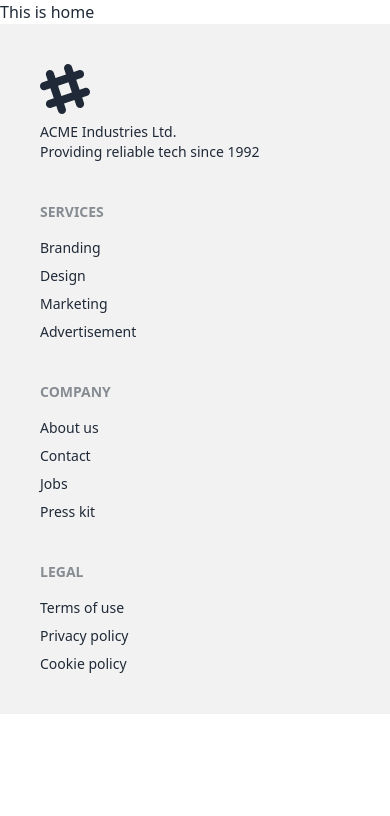
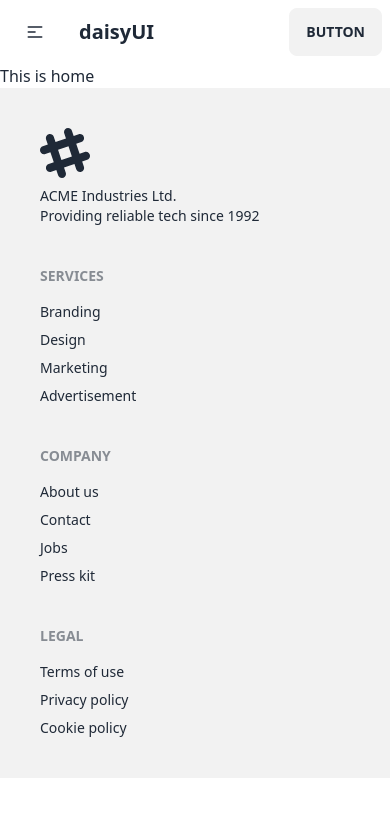
Before and after one commit to Jahid2121/react-career-hub, a React (Vite) app: page / in a window 390 px wide. Shown: the top 816 px of the page. Built offline with nearby package versions, Linux system fonts and the light colour scheme.

Commit message:
Added 5 navlink to Header component

```diff
--- /dev/null
+++ b/src/components/Header/Header.jsx
@@ -0,0 +1,69 @@
+import { NavLink } from "react-router-dom";
+
+const Header = () => {
+    const links = <>
+     <li>
+
+              <NavLink to="/">Home</NavLink>
+            </li>
+
+            <li>
+              <NavLink to="/jobs">Jobs</NavLink>
+            </li>
+            <li>
+                <NavLink to="/applied">Applied Jobs</NavLink>
+            </li>
+            <li>
+                <NavLink to="/statistics">Statistics</NavLink>
+            </li>
+            <li>
+                <NavLink to="/blogs">Blogs</NavLink>
+            </li>
+
+            </>
+  return (
+    <div className="navbar bg-base-100">
+      <div className="navbar-start">
+        <div className="dropdown">
+          <label tabIndex={0} className="btn btn-ghost lg:hidden">
+            <svg
+              xmlns="http://www.w3.org/2000/svg"
+              className="h-5 w-5"
+              fill="none"
+              viewBox="0 0 24 24"
+              stroke="currentColor"
+            >
+              <path
+                strokeLinecap="round"
+                strokeLinejoin="round"
+                strokeWidth="2"
+                d="M4 6h16M4 12h8m-8 6h16"
+              />
+            </svg>
+          </label>
+          <ul
+            tabIndex={0}
+            className="menu menu-sm dropdown-content mt-3 z-[1] p-2 shadow bg-base-100 rounded-box w-52"
+          >
+           {
+            links
+           }
+          </ul>
+        </div>
+        <a className="btn btn-ghost normal-case text-xl">daisyUI</a>
+      </div>
+      <div className="navbar-center hidden lg:flex">
+        <ul className="menu menu-horizontal px-1">
+          {
+            links
+          }
+        </ul>
+      </div>
+      <div className="navbar-end">
+        <a className="btn">Button</a>
+      </div>
+    </div>
+  );
+};
+
+export default Header;
--- a/src/components/Root/Root.jsx
+++ b/src/components/Root/Root.jsx
@@ -1,9 +1,11 @@
 import { Outlet } from 'react-router-dom';
 import Footer from '../Footer/Footer';
+import Header from '../Header/Header';
 
 const Root = () => {
     return (
         <div>
+            <Header></Header>
             <Outlet></Outlet>
             <Footer></Footer>
         </div>
```
